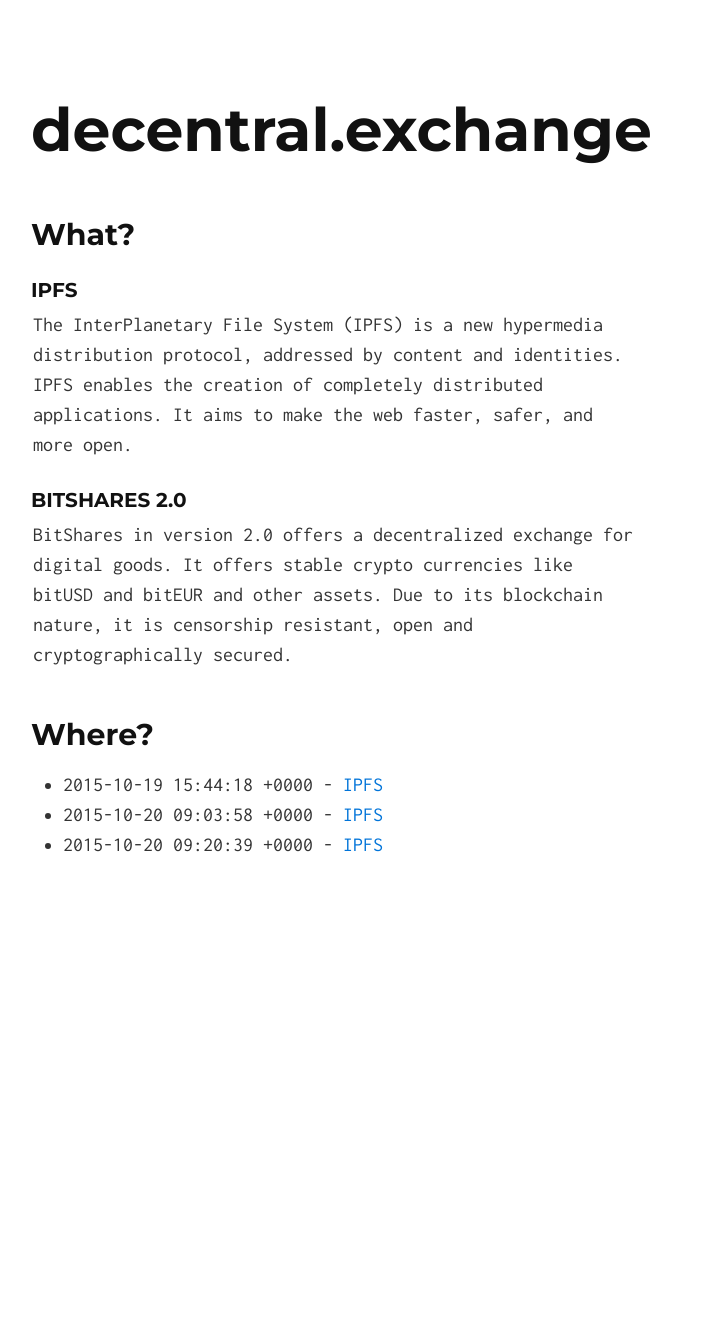
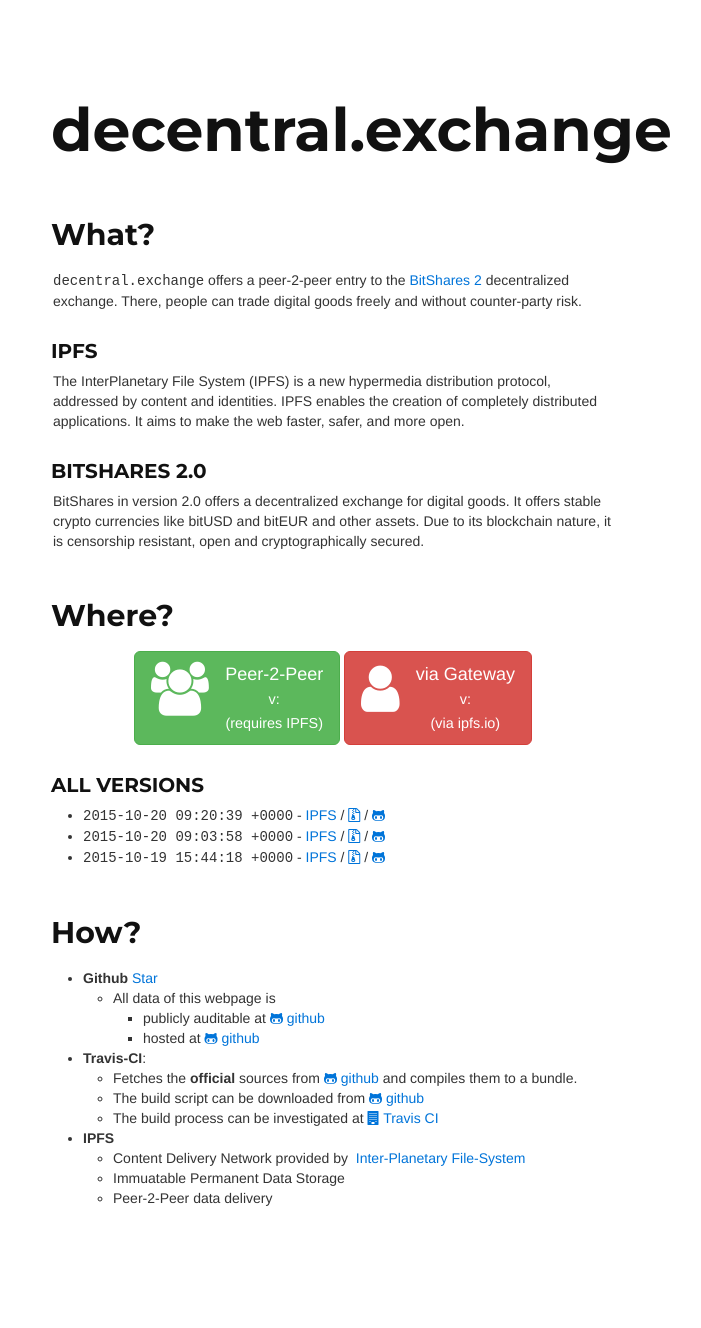
Before and after one commit to Shasthojoy/decentral-exchange.github.io, a Jekyll site: the page built from index.md, in a window 1280 px wide. Shown: the whole page, without its empty margins (307-1008 px from the left). Built offline with Jekyll 4.4.1, drawn with Linux system fonts in a browser that asks for light colours; nearby versions of some CDN libraries; before the commit the page ends 960 px from its top, so only the background shows below that.

Commit message:
new landing page

```diff
--- a/_layouts/default.html
+++ b/_layouts/default.html
@@ -6,9 +6,11 @@
   <meta name="description" content="{{ site.description }}">
   <meta name="viewport" content="width=device-width, initial-scale=1.0">
   <title>{{ site.title }}</title>
+  <link rel="stylesheet" href="https://maxcdn.bootstrapcdn.com/bootstrap/3.3.5/css/bootstrap.min.css">
   <link rel="stylesheet" href="css/normalize.css">
   <link rel="stylesheet" href="css/syntax.css">
   <link rel="stylesheet" href="css/solo.css">
+  <link rel="stylesheet" href="https://maxcdn.bootstrapcdn.com/font-awesome/4.4.0/css/font-awesome.min.css">
 {% include head.html %}
 </head>
 <body>
@@ -18,4 +20,6 @@
   </div>
 {% include scripts.html %}
 </body>
+<script async defer id="github-bjs" src="https://buttons.github.io/buttons.js"></script>
+<script src="https://maxcdn.bootstrapcdn.com/bootstrap/3.3.5/js/bootstrap.min.js"></script>
 </html>
--- a/index.md
+++ b/index.md
@@ -3,6 +3,10 @@
 ---
 
 ## What?
+
+<tt>decentral.exchange</tt> offers a peer-2-peer entry to the <a
+href="http://bitshares.org">BitShares 2</a> decentralized exchange. There,
+people can trade digital goods freely and without counter-party risk.
 
 ### IPFS
 
@@ -18,9 +22,48 @@
 secured.
 
 ## Where?
+<div class="text-center">
+{% assign versions = (site.version | sort: 'build' | reverse) %}
+{% for v in versions limit:1%}
+<a class="btn btn-lg btn-success" href="ipfs://{{ v.hash }}">
+  <i class="fa fa-users fa-3x pull-left"></i> Peer-2-Peer<br/>
+                                          <small>v: <tt>{{v.commit}}</tt></small><br/>
+                                          <small>(requires IPFS)</small></a>
+<a class="btn btn-lg btn-danger" href="http://ipfs.io/ipfs/{{ v.hash }}">
+  <i class="fa fa-user fa-3x pull-left"></i> via Gateway<br/>
+                                          <small>v: <tt>{{v.commit}}</tt></small><br/>
+                                          <small>(via ipfs.io)</small></a>
+{% endfor %}
+</div>
 
+
+#### All Versions
 <ul>
-{% for v in site.version %}
- <li>{{ v.date }} - <a href="http://ipfs.io/ipfs/{{ v.hash }}">IPFS</a></li>
+{% for v in versions %}
+ <li><tt>{{ v.date }}</tt>
+  - <a href="http://ipfs.io/ipfs/{{ v.hash }}">IPFS</a>
+  / <a href="https://github.com/decentral-exchange/wallet/archive/{{ v.commit }}.zip"><i class="fa fa-file-archive-o"></i></a>
+  / <a href="https://github.com/decentral-exchange/wallet/tree/{{ v.commit }}"><i class="fa fa-github-alt"></i></a>
+ </li>
 {% endfor %}
 </ul>
+
+## How?
+* **Github** <a aria-label="Star decentral-exchange/wallet on GitHub"
+           data-count-aria-label="# stargazers on GitHub"
+           data-count-api="/repos/decentral-exchange/wallet#stargazers_count"
+           data-count-href="/decentral-exchange/wallet/stargazers" data-icon="octicon-star"
+           href="https://github.com/decentral-exchange/wallet"
+           class="github-button">Star</a>
+  * All data of this webpage is
+    * publicly auditable at <a href="https://github.com/decentral-exchange"><i class="fa fa-github-alt"></i> github</a>
+    * hosted at <a href="https://github.com/decentral-exchange/decentral-exchange.github.io"><i class="fa fa-github-alt"></i> github</a>
+
+* **Travis-CI**:
+  * Fetches the **official** sources from <a href="https://github.com/bitshares/bitshares-2-ui"><i class="fa fa-github-alt"></i> github</a> and compiles them to a bundle.
+  * The build script can be downloaded from <a href="https://github.com/decentral-exchange/build"><i class="fa fa-github-alt"></i> github</a>
+  * The build process can be investigated at <a href="https://travis-ci.org/decentral-exchange/"><i class="fa fa-building"></i> Travis CI</a>
+* **IPFS**
+  * Content Delivery Network provided by <a href="http://ipfs.io"><i class="fa fa-gloab"></i> Inter-Planetary File-System</a>
+  * Immuatable Permanent Data Storage
+  * Peer-2-Peer data delivery
```
Also changed, not shown: _version/1445269458.md (+2 -0 lines), _version/1445331838.md (+2 -0 lines).
